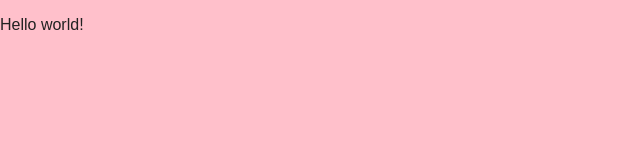
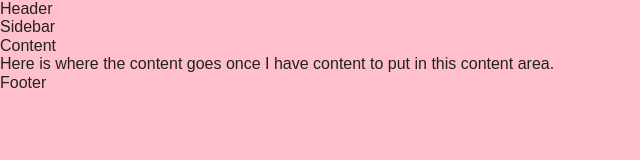
Before and after one commit to rideoutkatie/capstone, a website built with Parcel: page index.html in a window 1280 px wide. Shown: the whole page, without its empty margins (0-640 px from the left). Built offline with nearby package versions, Linux system fonts and the light colour scheme.

Commit message:
building grid in html

```diff
--- a/index.html
+++ b/index.html
@@ -25,7 +25,28 @@
 <body>
 
   <!-- Add your site or application content here -->
-  <p>Hello world!</p>
+
+<div class="wrapper">
+  <div class="box header">Header</div>
+  <div class="box sidebar">Sidebar</div>
+  <div class-"box content">Content
+    <br /> Here is where the content goes once I have content to put in this content area.</div>
+    <div class="box footer">Footer</div>
+</div>
+
+
+
+
+
+
+
+
+
+
+
+
+
+
   <script src="js/vendor/modernizr-3.11.2.min.js"></script>
   <script src="js/plugins.js"></script>
   <script src="js/main.js"></script>
```
